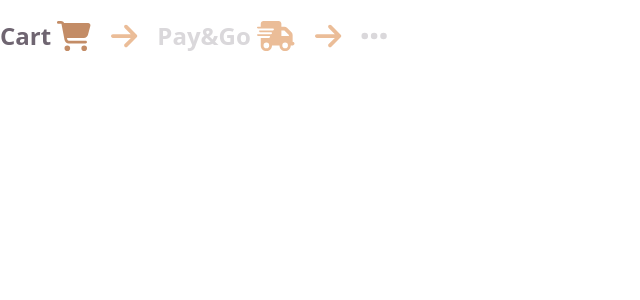
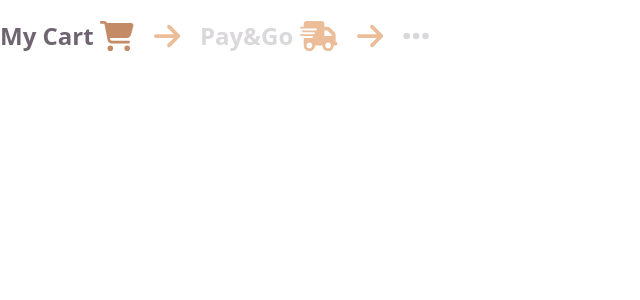
Before and after one commit to holpet/e-comm-clk, a Next.js app: page /components/partials/checkout/CheckoutLogo in a window 1280 px wide. Shown: the top 300 px of the page, without its empty margins (0-640 px from the left). Built offline with nearby package versions, Linux system fonts and the light colour scheme.

Commit message:
Minor refactoring
Minor refactoring changes.

```diff
--- a/package.json
+++ b/package.json
@@ -20,7 +20,7 @@
     "axios": "^1.1.3",
     "babel-plugin-macros": "^3.1.0",
     "install": "^0.13.0",
-    "next": "13.0.2",
+    "next": "^13.0.2",
     "next-auth": "^4.16.4",
     "npm": "^9.1.1",
     "react": "18.2.0",
--- a/pages/components/partials/checkout/CheckoutLogo.tsx
+++ b/pages/components/partials/checkout/CheckoutLogo.tsx
@@ -11,7 +11,7 @@ import {
 export default function CheckoutLogo() {
   return (
     <h1 className="my-5 font-bold text-2xl text-mainGray">
-      Cart{" "}
+      My Cart{" "}
       <FontAwesomeIcon
         className="text-mainBrown"
         icon={faCartShopping}
```
Also changed, not shown: 2 other files (tests, documents, lock files or other folders).
